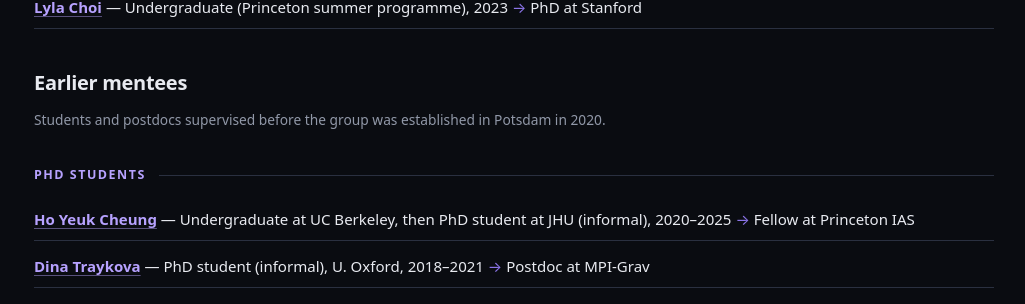
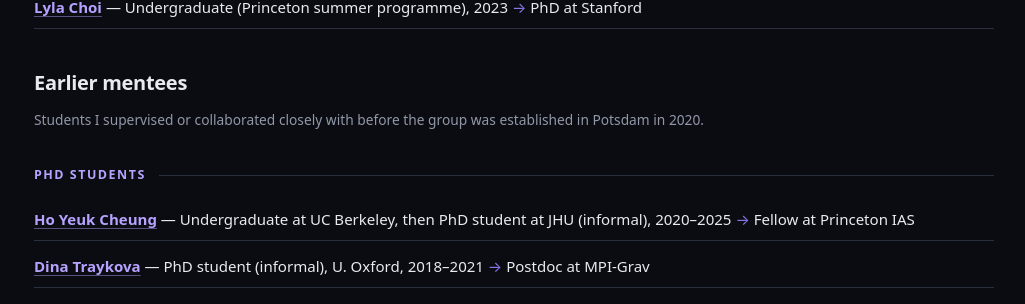
Before and after one commit to miguelzuma/miguelzuma.github.io, a Jekyll site: the page built from group.html, in a window 1280 px wide and 900 px high, scrolled down 2653 px. Shown: the part 150-454 px from the top of the window, without its empty margins (126-1151 px from the left). Built offline with Jekyll 4.4.1, drawn with Linux system fonts in a browser that asks for light colours.

Commit message:
Earlier mentees: no postdocs, and acknowledge collaboration
The section claimed "students and postdocs" but holds six PhD students, one
Master's student and two undergraduates -- no postdocs. It also said
"supervised", which overstates several of these relationships; now "supervised
or collaborated closely with".

Co-Authored-By: Claude Opus 5 (1M context) <noreply@anthropic.com>
Claude-Session: https://claude.ai/code/session_01E2ZbXszK9qt9svKVxU5Yrt

```diff
--- a/group.html
+++ b/group.html
@@ -83,8 +83,8 @@ description: >-
 
   <h2 style="font-size:1.25rem;">Earlier mentees</h2>
   <p class="small">
-    Students and postdocs supervised before the group was established in Potsdam
-    in 2020.
+    Students I supervised or collaborated closely with before the group was
+    established in Potsdam in 2020.
   </p>
 
   {%- for stage in al_stages %}
```
